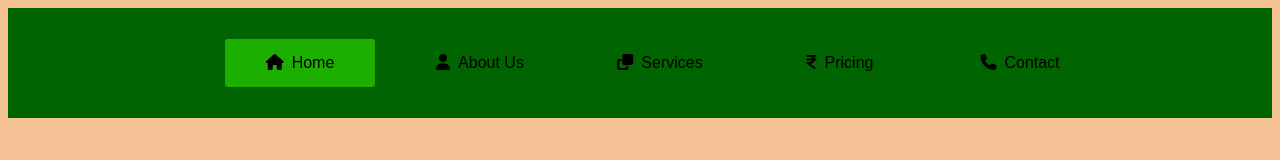
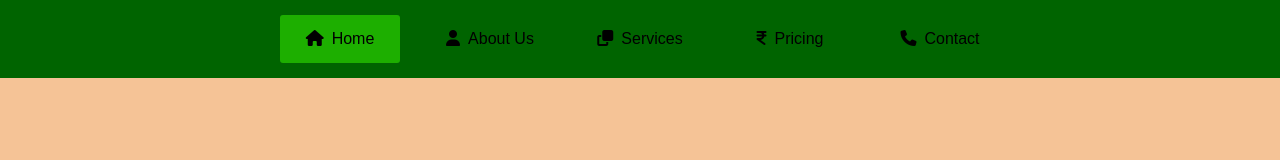
Before and after one commit to Olayinka2024/Ola-Tech, a plain HTML site: page index.html in a window 1280 px wide. Drawn offline with Linux system fonts and the light colour scheme.

Commit message:
olayinka

```diff
--- a/script.js
+++ b/script.js
@@ -0,0 +1,22 @@
+function showContactSection(type) {
+    const contactContent = document.getElementById('contact-content');
+    let content = '';
+
+    switch(type) {
+        case 'email':
+            content = '<h2>Email Us</h2><p>Reach out to us at contact@ola-tech.com</p>';
+            break;
+        case 'call':
+            content = '<h2>Call Us</h2><p>Give us a call at +234 123 456 7890</p>';
+            break;
+        case 'visit':
+            content = '<h2>Visit Us</h2><p>Find us at 123 Tech Road, Lagos, Nigeria</p>';
+            break;
+        case 'feedback':
+            content = '<h2>Feedback Form</h2><p>We value your feedback. <a href="feedback-form.html">Click here</a> to fill out the form.</p>';
+            break;
+    }
+
+    contactContent.innerHTML = content;
+    document.getElementById('contact-section').style.display = 'block';
+}
--- a/style.css
+++ b/style.css
@@ -1,4 +1,4 @@
-Here is the CSS: * {
+* {
     padding: 0;
     margin: 0;
     box-sizing: border-box;
```
